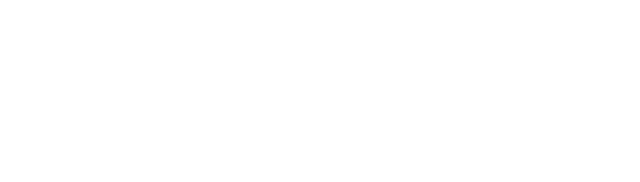
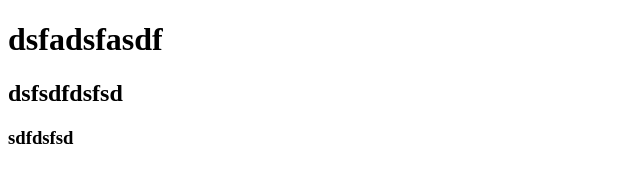
Before and after one commit to gatun998/crap1, a plain HTML site: page index.html in a window 1280 px wide. Shown: the whole page, without its empty margins (0-640 px from the left). Drawn offline with Linux system fonts and the light colour scheme.

Commit message:
added photo,h1,h2,h3

```diff
--- a/index.html
+++ b/index.html
@@ -6,6 +6,8 @@
     <title>crap123</title>
 </head>
 <body>
-
+    <h1>dsfadsfasdf</h1>
+    <h2>dsfsdfdsfsd</h2>
+    <h3>sdfdsfsd</h3>
 </body>
 </html>
```
Also changed, not shown: 1 other file.
